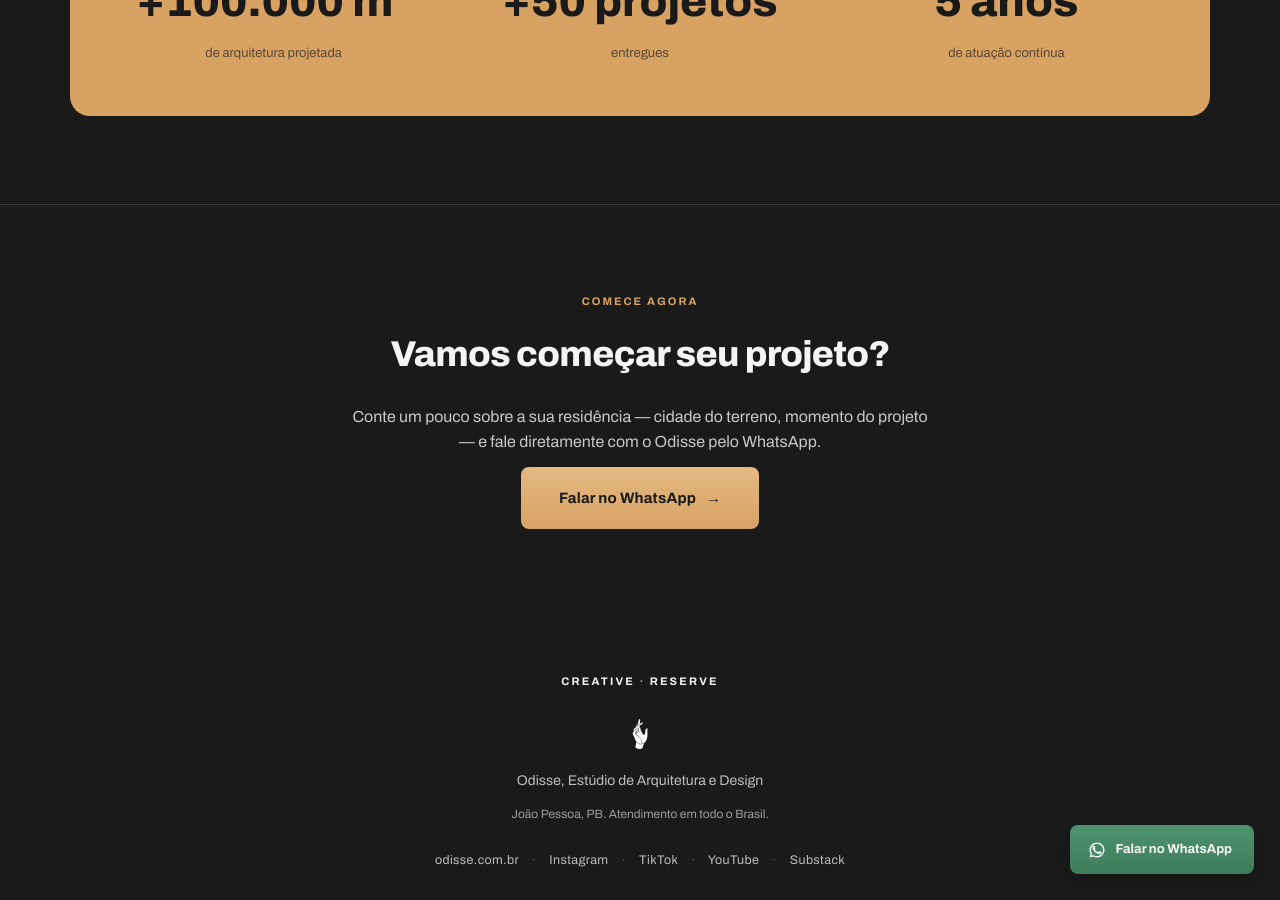
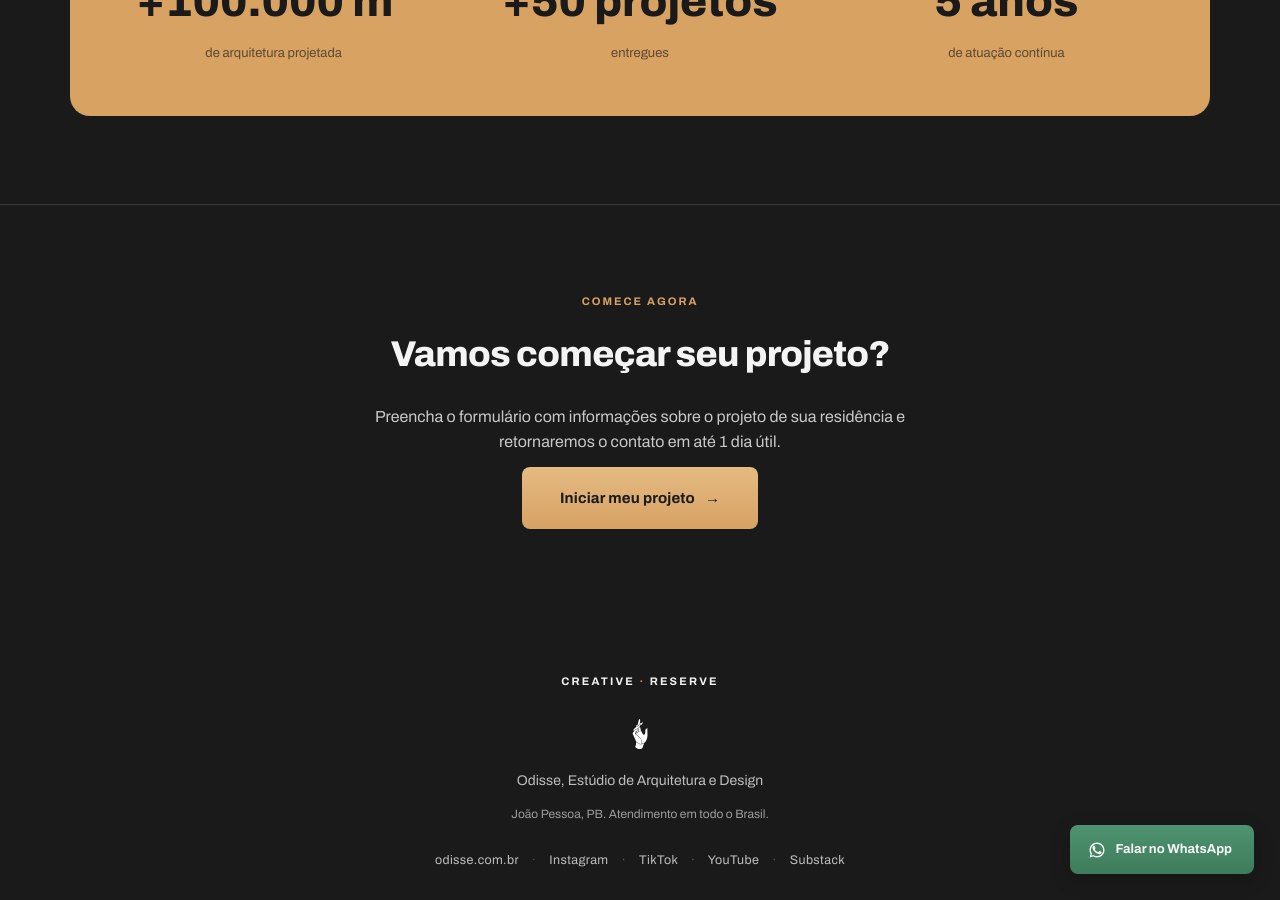
Before and after one commit to cidclementino/projetos-odisse, a Jekyll site: the page built from residencial/index.html, in a window 1280 px wide and 900 px high, scrolled down 7304 px. Built offline with Jekyll 4.4.1, drawn with Linux system fonts in a browser that asks for light colours.

Commit message:
Update residencial_conteudo.yml

```diff
--- a/_data/residencial_conteudo.yml
+++ b/_data/residencial_conteudo.yml
@@ -75,5 +75,5 @@ numeros:
 
 cta_final:
   titulo: "Vamos começar seu projeto?"
-  descricao: "Conte um pouco sobre a sua residência — cidade do terreno, momento do projeto — e fale diretamente com o Odisse pelo WhatsApp."
-  cta_texto: "Falar no WhatsApp"
+  descricao: "Preencha o formulário com informações sobre o projeto de sua residência e retornaremos o contato em até 1 dia útil."
+  cta_texto: "Iniciar meu projeto"
```
